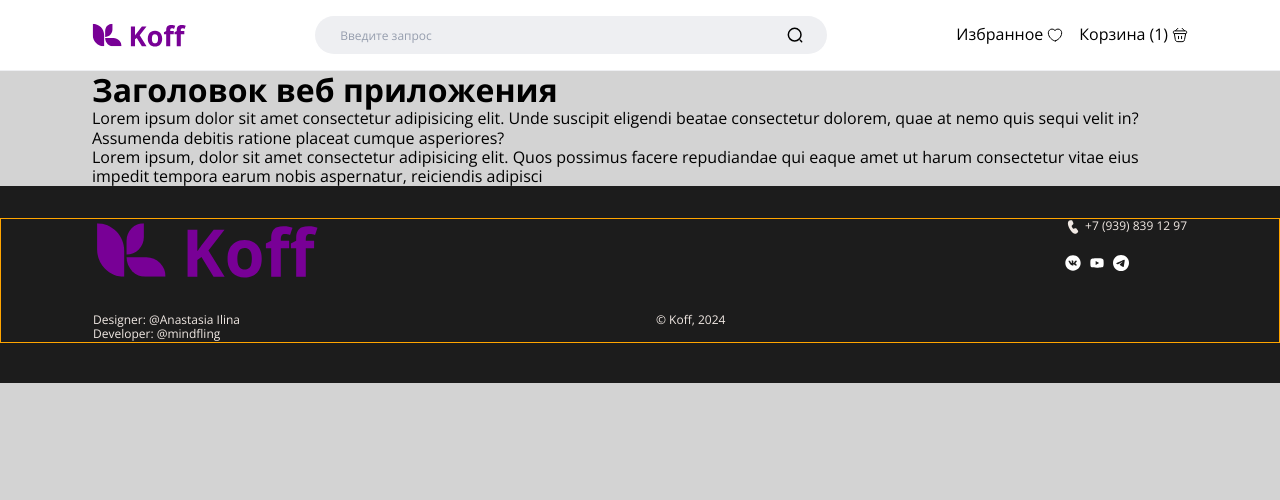
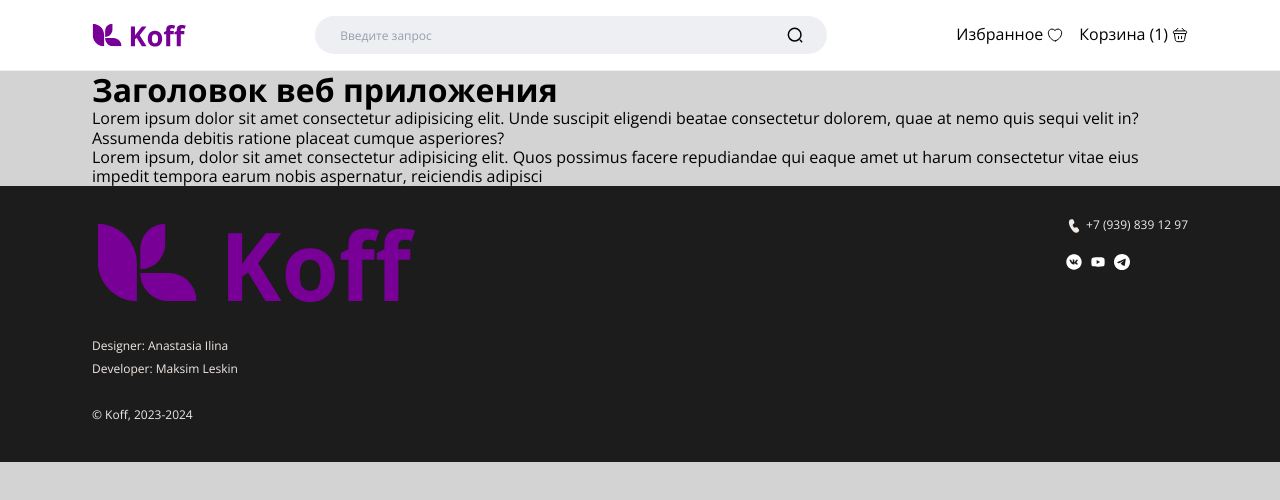
Before and after one commit to mindfling/ME_koff-vite_React_js_swc, a React (Vite) app: page / in a window 1280 px wide. Shown: the top 500 px of the page. Built offline with nearby package versions, Linux system fonts and the light colour scheme.

Commit message:
feat footer

```diff
--- a/src/views/Footer/Footer.jsx
+++ b/src/views/Footer/Footer.jsx
@@ -7,7 +7,7 @@ import s from './Footer.module.scss';
 export const Footer = () => (
   <footer className={s.footer}>
     <Container className={s.container}>
-      <a className="logo_link" href="/">
+      <a className={s.logo_link} href="/">
         <img className={s.logo} src={logoFooter} alt="big logo footer" />
       </a>
 
@@ -69,15 +69,29 @@ export const Footer = () => (
 
       </div>
 
-      <div className="development">
+
+      <ul className={s.developer_list}>
+        <li className={s.developer_item}>Designer: <a className="footer__developer-link" target="_blank" rel="noreferrer" href="https://t.me/Mrshmallowww" title='@Mrshmallowww'>
+          Anastasia Ilina
+          </a>
+        </li>
+        <li className={s.developer_item}>Developer: <a className="footer__developer-link" target="_blank" rel="noreferrer" href="https://t.me/quper24" title='@Quper24'>
+          Maksim&nbsp;Leskin
+          </a>
+        </li>
+      </ul>
+
+      <p className={s.copyright}>&copy;&nbsp;Koff,&nbsp;{'2023-2024'}</p>
+
+
+      {/* <div className="development">
         <p className="development__designer">
           Designer: <span>@Anastasia Ilina</span>
         </p>
         <p className="development__webdeveloper">
           Developer: <span>@mindfling</span>
         </p>
-      </div>
-      <div className="copyright">&copy; Koff, 2024</div>
+      </div> */}
 
 
     </Container>
--- a/src/views/Footer/Footer.module.scss
+++ b/src/views/Footer/Footer.module.scss
@@ -1,3 +1,4 @@
+/** footer styles */
 .footer {
   background-color: #1c1c1c;
   color: #f1e9e4;
@@ -6,26 +7,21 @@
   font-size: 12px;
   font-style: normal;
   font-weight: 400;
-  line-height: 1.2; /* 14.4px */
+  line-height: 1.2;
+  /* 14.4px */
 }
 
 .container {
   display: flex;
   flex-direction: column;
   gap: 24px;
-}
-// @media (min-width: 580px) {
-// }
-@media (width > 580px) {
-  .container {
-    border: 1px solid lawngreen;
+
+  @media (width > 580px) {
     display: grid;
-    grid-template-columns: repeat(2, 1fr);
+    grid-template-columns: repeat(2, 1fr); // 1fr 1fr
   }
-}
-@media (width > 820px) {
-  .container {
-    border: 1px solid orange;
+
+  @media (width > 820px) {
     gap: 32px;
   }
 }
@@ -34,6 +30,19 @@
 .logo {
   display: block;
   width: 230px;
+
+  @media (width > 580px) {
+    grid-column: 1/2;
+  }
+
+  @media (width > 820px) {
+    width: 331px;
+  }
+
+  &_link {
+    display: block;
+
+  }
 }
 
 
@@ -42,8 +51,12 @@
   display: flex;
   flex-direction: column;
   gap: 20px;
-  justify-self: end;
   color: #f1e9e4;
+
+  @media (width > 580px) {
+    justify-self: end;
+    grid-column: 2/3;
+  }
 
   &Phone {
     display: flex;
@@ -52,16 +65,18 @@
       color: #DFE3EB;
     }
   }
+
   &__tel {
     color: #f1e9e4;
   }
 
 
-    &__list {
+  &__list {
     display: flex;
     align-items: flex-start;
     gap: 8px;
   }
+
   &__item {
     display: flex;
     color: #fff;
@@ -69,7 +84,28 @@
       color: #780096;
     }
   }
+
   &__link {
     display: flex;
   }
 }
+
+
+
+.developer {
+  &_list {
+    display: flex;
+    flex-direction: column;
+    gap: 8px;
+  }
+}
+
+
+.copyright {
+  display: block;
+
+  @media (width > 580px) {
+    grid-column: 1/2;
+    justify-self: start;
+  }
+}
```
